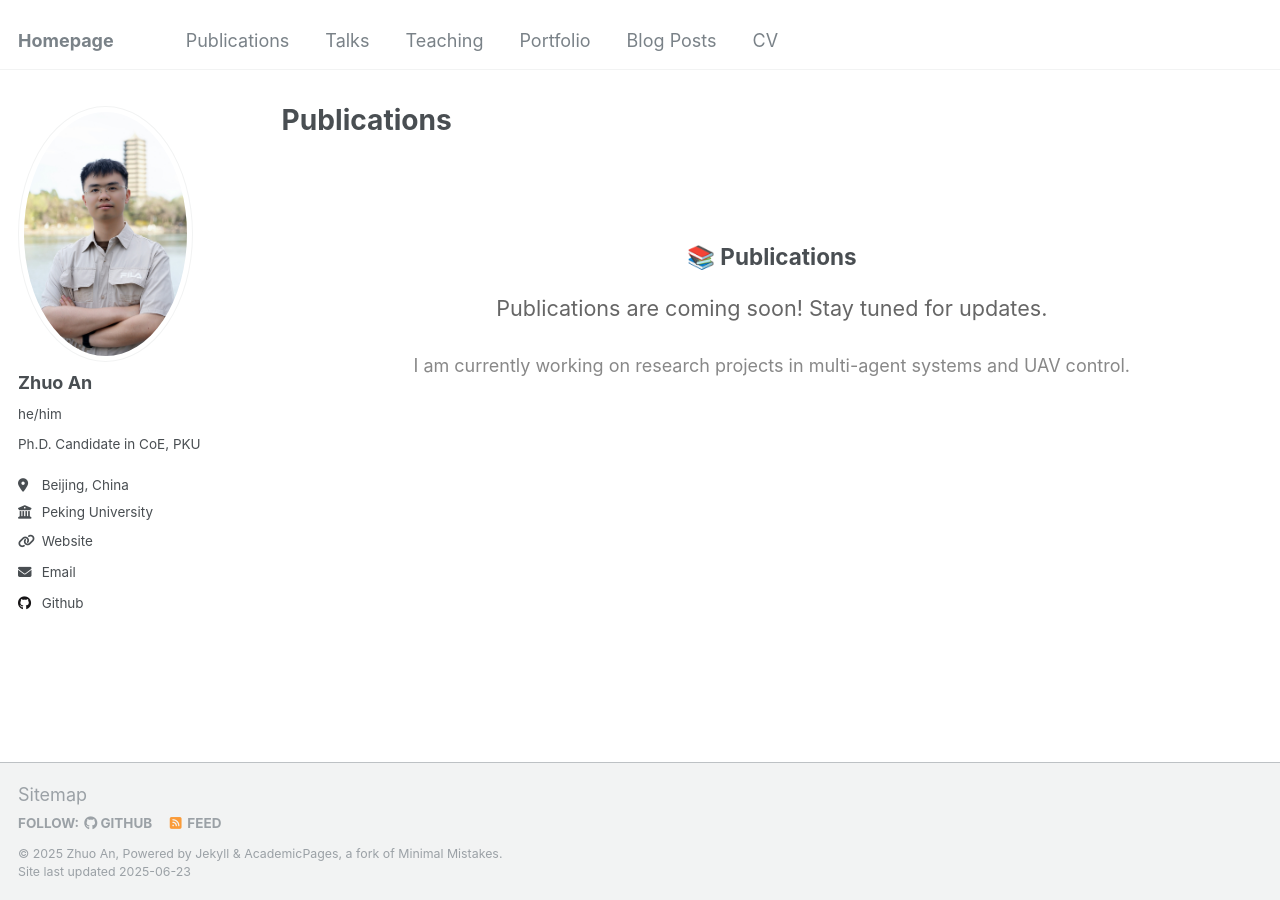
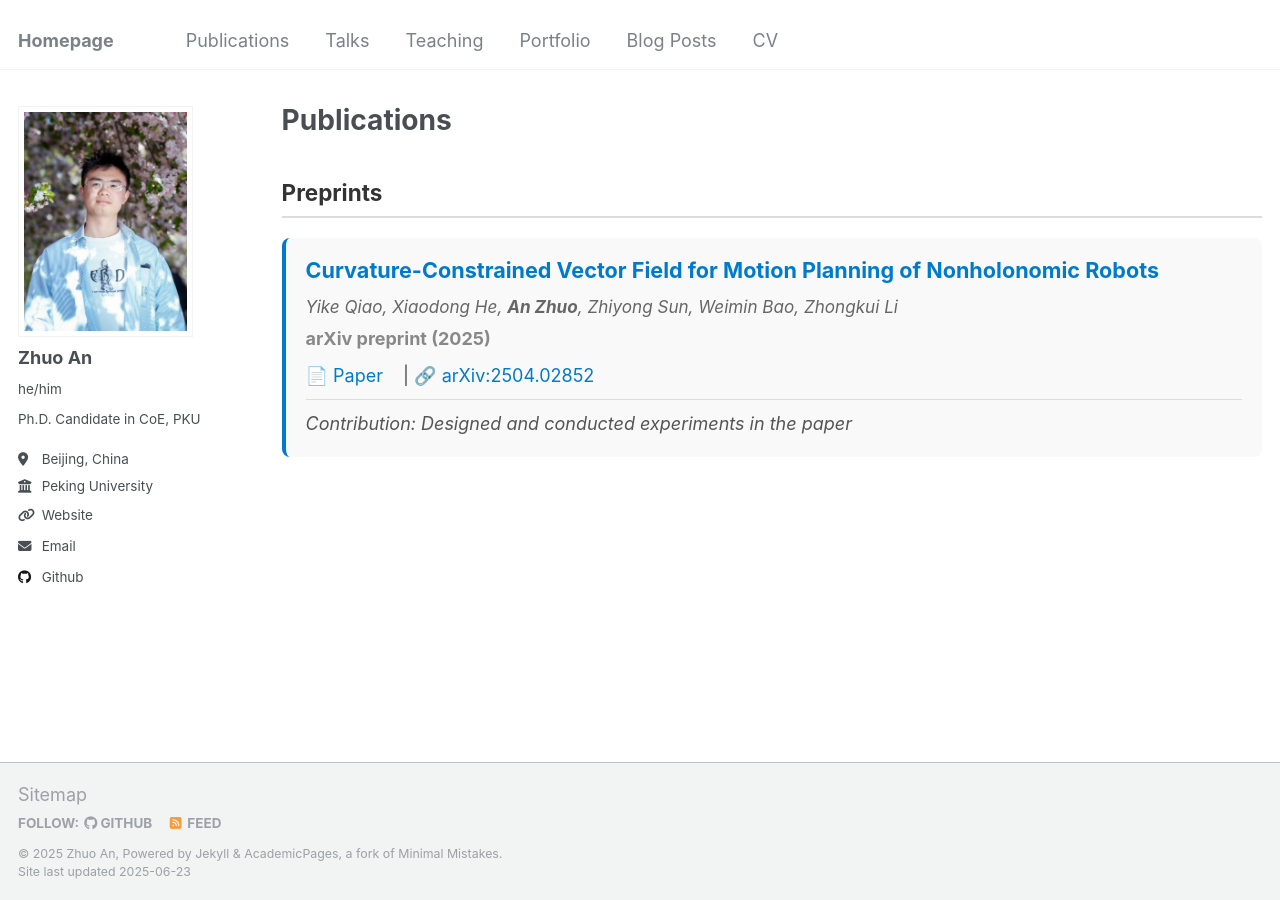
Before and after one commit to andy-zhuo-02/andy-zhuo-02.github.io, a Jekyll site: the page built from _pages/publications.html, in a window 1280 px wide. Built offline with Jekyll 4.4.1, drawn with Linux system fonts in a browser that asks for light colours.

Commit message:
update pub & go2_ros2_toolbox project

```diff
--- a/_config.yml
+++ b/_config.yml
@@ -21,7 +21,7 @@ repository               : "andy-zhuo-02/andy-zhuo-02.github.io"
 #               Additional customization can be done by editing /_includes/author-profile.html
 author:
   # Biographic information
-  avatar           : "personal_photo_cut.jpg"
+  avatar           : "personal_photo.jpg"
   name             : "Zhuo An"
   pronouns         : "he/him"
   bio              : "Ph.D. Candidate in CoE, PKU"
--- a/_pages/publications.html
+++ b/_pages/publications.html
@@ -5,21 +5,28 @@ permalink: /publications/
 author_profile: true
 ---
 
-<div style="text-align: center; padding: 50px 0;">
-  <h2>📚 Publications</h2>
-  <p style="font-size: 1.2em; color: #666;">
-    Publications are coming soon! Stay tuned for updates.
-  </p>
-  <p style="color: #888;">
-    I am currently working on research projects in multi-agent systems and UAV control.
-  </p>
+{% include base_path %}
+
+<div class="publications-container">
+  <section class="publication-section">
+    <h2>Preprints</h2>
+
+    <div class="publication-item">
+      <h3>Curvature-Constrained Vector Field for Motion Planning of Nonholonomic Robots</h3>
+      <p class="authors"><em>Yike Qiao, Xiaodong He, <strong>An Zhuo</strong>, Zhiyong Sun, Weimin Bao, Zhongkui Li</em></p>
+      <p class="venue">arXiv preprint (2025)</p>
+      <p class="links">
+        <a href="https://arxiv.org/abs/2504.02852" target="_blank">📄 Paper</a> |
+        <a href="https://arxiv.org/abs/2504.02852" target="_blank">🔗 arXiv:2504.02852</a>
+      </p>
+      <p class="contribution"><em>Contribution: Designed and conducted experiments in the paper</em></p>
+    </div>
+  </section>
 </div>
 
 {% if site.author.googlescholar %}
   <div class="wordwrap">You can also find my articles on <a href="{{site.author.googlescholar}}">my Google Scholar profile</a>.</div>
 {% endif %}
-
-{% include base_path %}
 
 <!-- New style rendering if publication categories are defined -->
 {% if site.publication_category %}
@@ -41,3 +48,70 @@ author_profile: true
     {% include archive-single.html %}
   {% endfor %}
 {% endif %}
+
+<style>
+.publications-container {
+  max-width: 100%;
+  margin: 0;
+  padding: 0;
+}
+
+.publication-section {
+  margin-bottom: 40px;
+}
+
+.publication-section h2 {
+  color: #333;
+  border-bottom: 2px solid #ddd;
+  padding-bottom: 10px;
+  margin-bottom: 20px;
+}
+
+.publication-item {
+  background: #f9f9f9;
+  padding: 20px;
+  margin-bottom: 20px;
+  border-radius: 8px;
+  border-left: 4px solid #007acc;
+}
+
+.publication-item h3 {
+  color: #007acc;
+  margin: 0 0 10px 0;
+  font-size: 1.2em;
+}
+
+.authors {
+  color: #666;
+  margin: 5px 0;
+  font-size: 0.95em;
+}
+
+.venue {
+  color: #888;
+  margin: 5px 0;
+  font-weight: bold;
+}
+
+.links {
+  margin: 10px 0;
+}
+
+.links a {
+  color: #007acc;
+  text-decoration: none;
+  margin-right: 15px;
+}
+
+.links a:hover {
+  text-decoration: underline;
+}
+
+.contribution {
+  color: #555;
+  font-style: italic;
+  margin: 10px 0 0 0;
+  padding-top: 10px;
+  border-top: 1px solid #ddd;
+}
+</style>
--- a/_sass/_sidebar.scss
+++ b/_sass/_sidebar.scss
@@ -91,7 +91,7 @@
 
   img {
     max-width: 175px;
-    border-radius: 50%;
+    border-radius: 0;
 
     @include breakpoint($large) {
       padding: 5px;
```
Also changed, not shown: _pages/about.md (+23 -0 lines), _portfolio/2025-go2-ros2-toolbox.md (added, +38 -0 lines), images/personal_photo.jpg (added).
